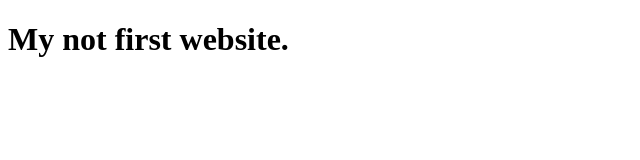
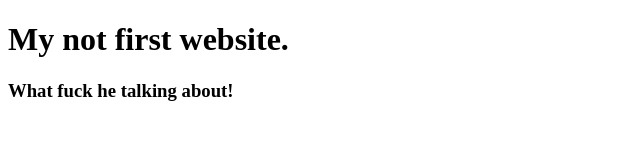
Before and after one commit to roni6991/My-First-wesite, a plain HTML site: page index.html in a window 1280 px wide. Shown: the whole page, without its empty margins (0-640 px from the left). Drawn offline with Linux system fonts and the light colour scheme.

Commit message:
learned github

```diff
--- a/index.html
+++ b/index.html
@@ -7,5 +7,6 @@
 </head>
 <body>
     <h1>My not first website.</h1>
+    <h3>What fuck he talking about!</h3>
 </body>
 </html>
```
